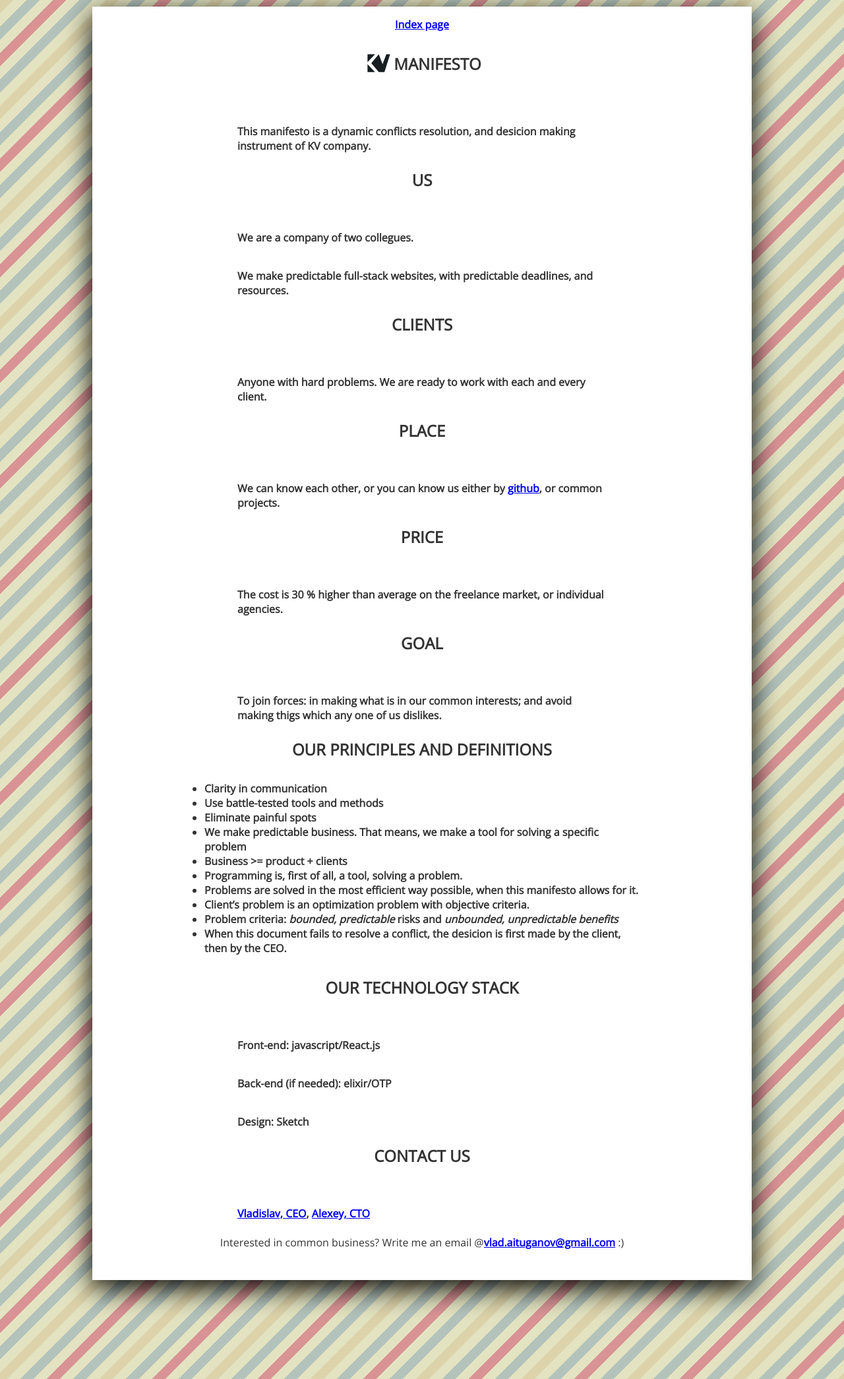
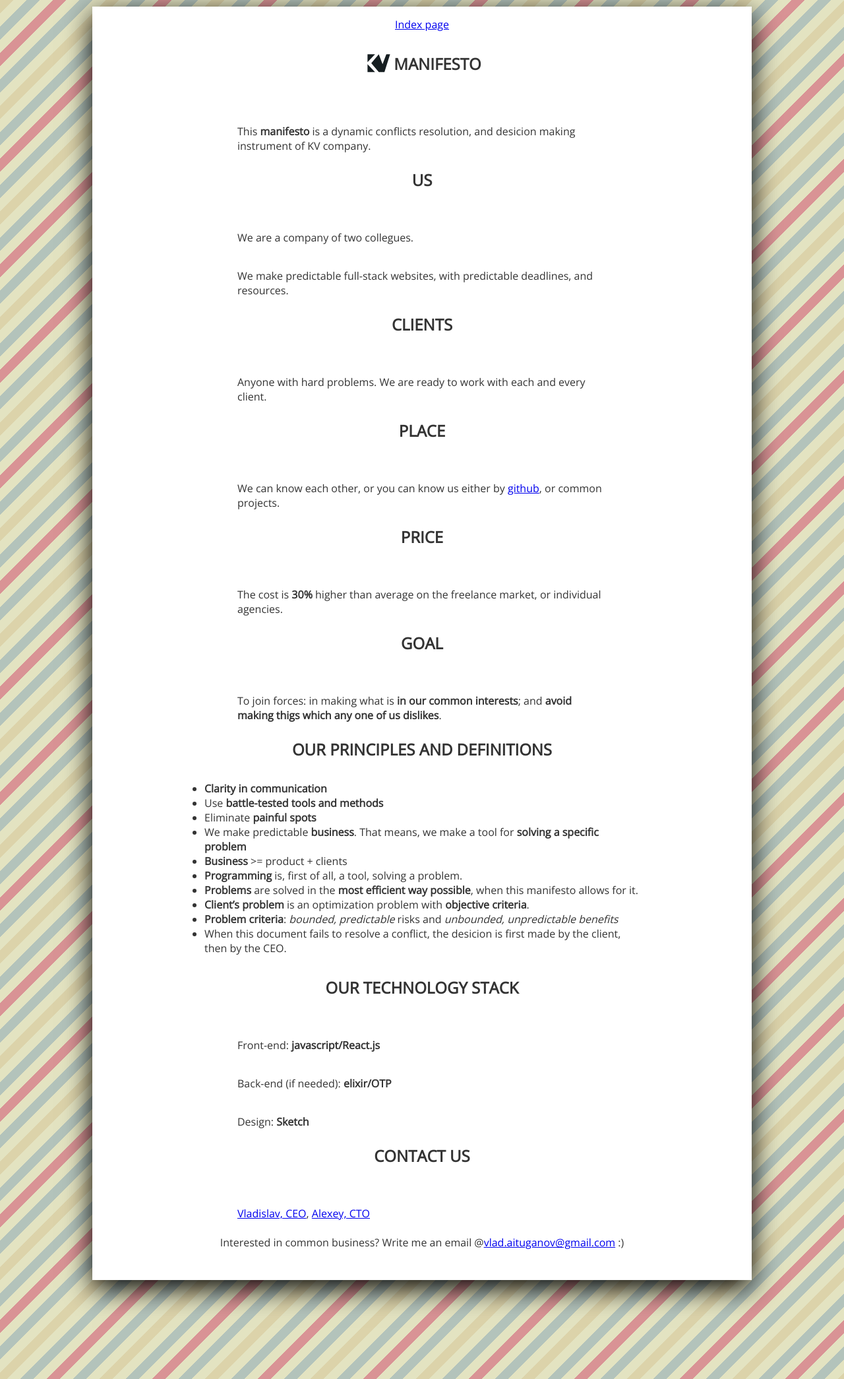
Before and after one commit to Naissur/Naissur.github.io, a Jekyll site: the page built from _posts/2016-04-16-kv-manifest.md, in a window 1280 px wide. Shown: the whole page at 66% size. Built offline with Jekyll 4.4.1, drawn with Linux system fonts in a browser that asks for light colours; comment, search, counter and statistics services are not loaded.

Commit message:
Fix font-weight

```diff
--- a/_posts/2016-04-16-kv-manifest.md
+++ b/_posts/2016-04-16-kv-manifest.md
@@ -27,7 +27,7 @@
 
 ## PRICE
 
-The cost is **30 %** higher than average on the freelance market, or individual agencies.
+The cost is **30%** higher than average on the freelance market, or individual agencies.
 
 ## GOAL
 
--- a/css/styles.css
+++ b/css/styles.css
@@ -13,7 +13,7 @@
 
   font-size: 1.0em;
   font-family: 'Open Sans', sans-serif;
-  font-weight: 600;
+  /* font-weight: 600; */
 
   box-sizing: border-box;
 }
@@ -136,7 +136,7 @@
   padding-left: 50px;
 
   font-size: 1.0em;
-  font-weight: 700;
+  /* font-weight: 700; */
   font-family: 'Open Sans', sans-serif;
 }
 
```
